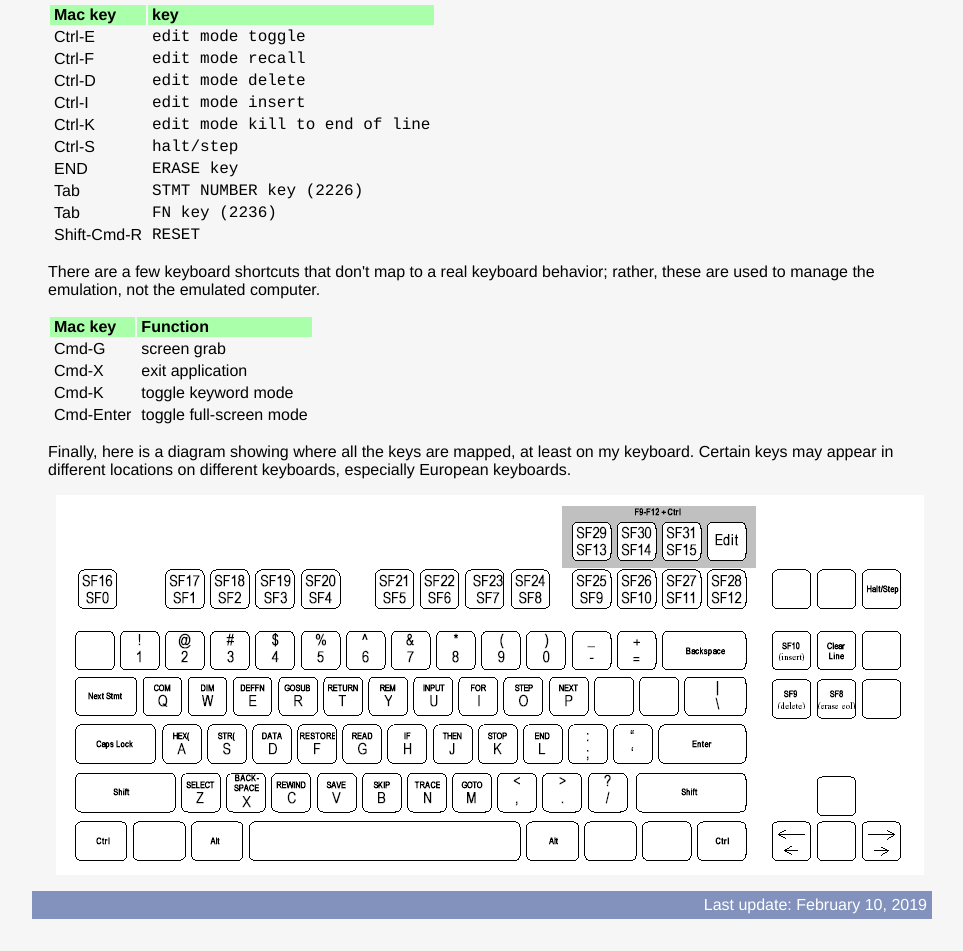
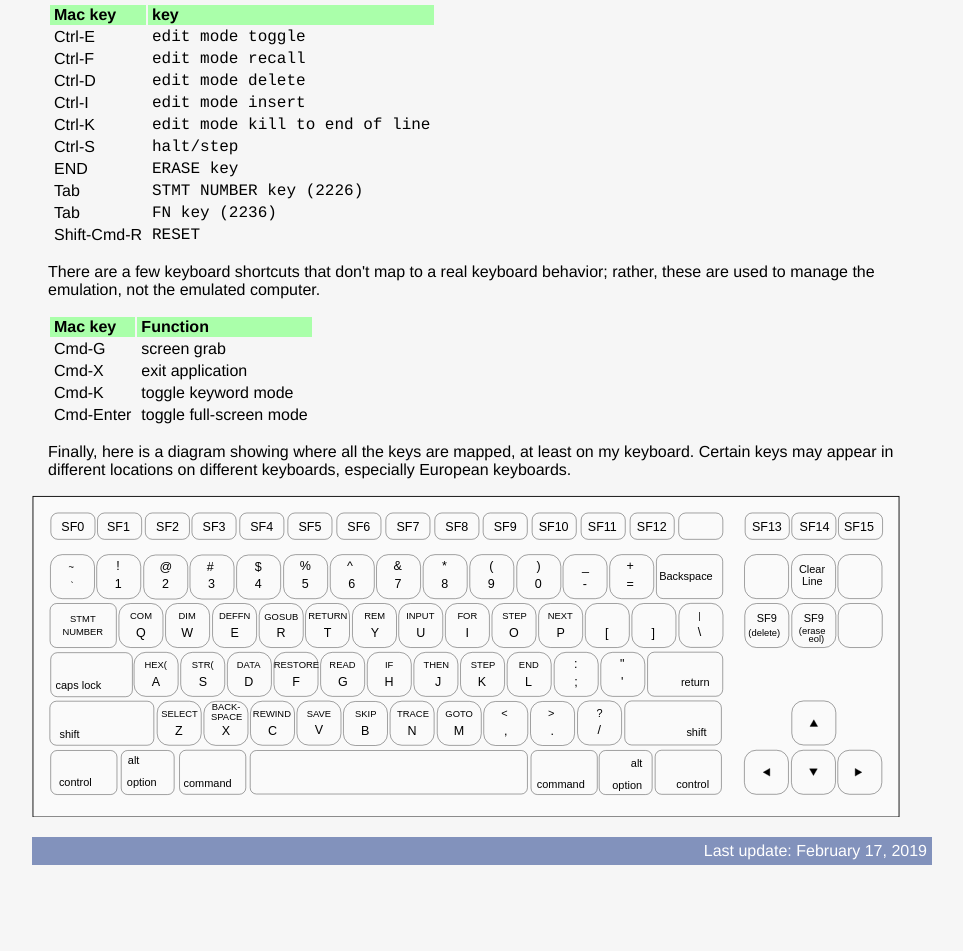
Before and after one commit to jtbattle/wangemu, a plain HTML site: page html_osx/keyboard.html in a window 1280 px wide. Shown: the part 3053-4004 px from the top of the page, without its empty margins (158-1121 px from the left). After the commit the page ends 3950 px from the top, so only its background shows below. Drawn offline with nearby package versions, Linux system fonts and the light colour scheme; files that its build step writes are made by us from their sources.

Commit message:
Update svg keyboard diagrams
On PC, just change the name.

On Mac, modify the .svg to better match a real Mac layout.

```diff
--- a/html_osx/keyboard.html
+++ b/html_osx/keyboard.html
@@ -488,12 +488,14 @@ at least on my keyboard.  Certain keys may appear in different locations
 on different keyboards, especially European keyboards.
 </p>
 
-<p><img src="img/kb_diagram.png"  height="380" width="868" alt="placeholder" /></p>
+<div class="diagram">
+<img src="img/kb_diagram.svg" height="322" width="868" alt="placeholder" />
+</div>
 
 </div>
 
 <div id="footer">
-    <p>Last update: February 10, 2019</p>
+    <p>Last update: February 17, 2019</p>
 </div>
 
 </div>
```
Also changed, not shown: html/keyboard.html (+2 -2 lines), html/img/kb_diagram.svg (renamed from html/img/pc_kb_opt.svg), html_osx/img/kb_diagram.png (deleted), html_osx/img/kb_diagram.svg (added).
